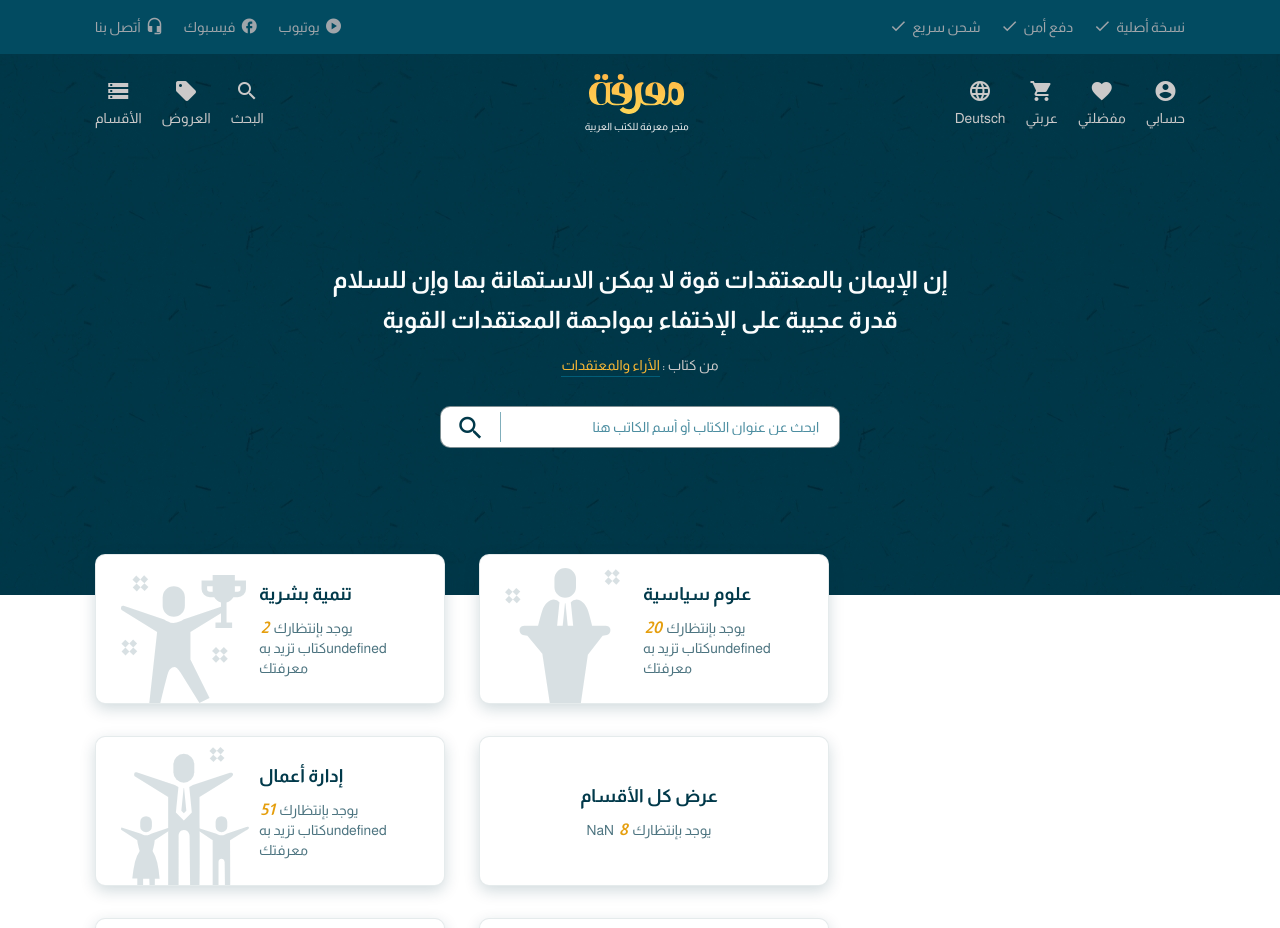
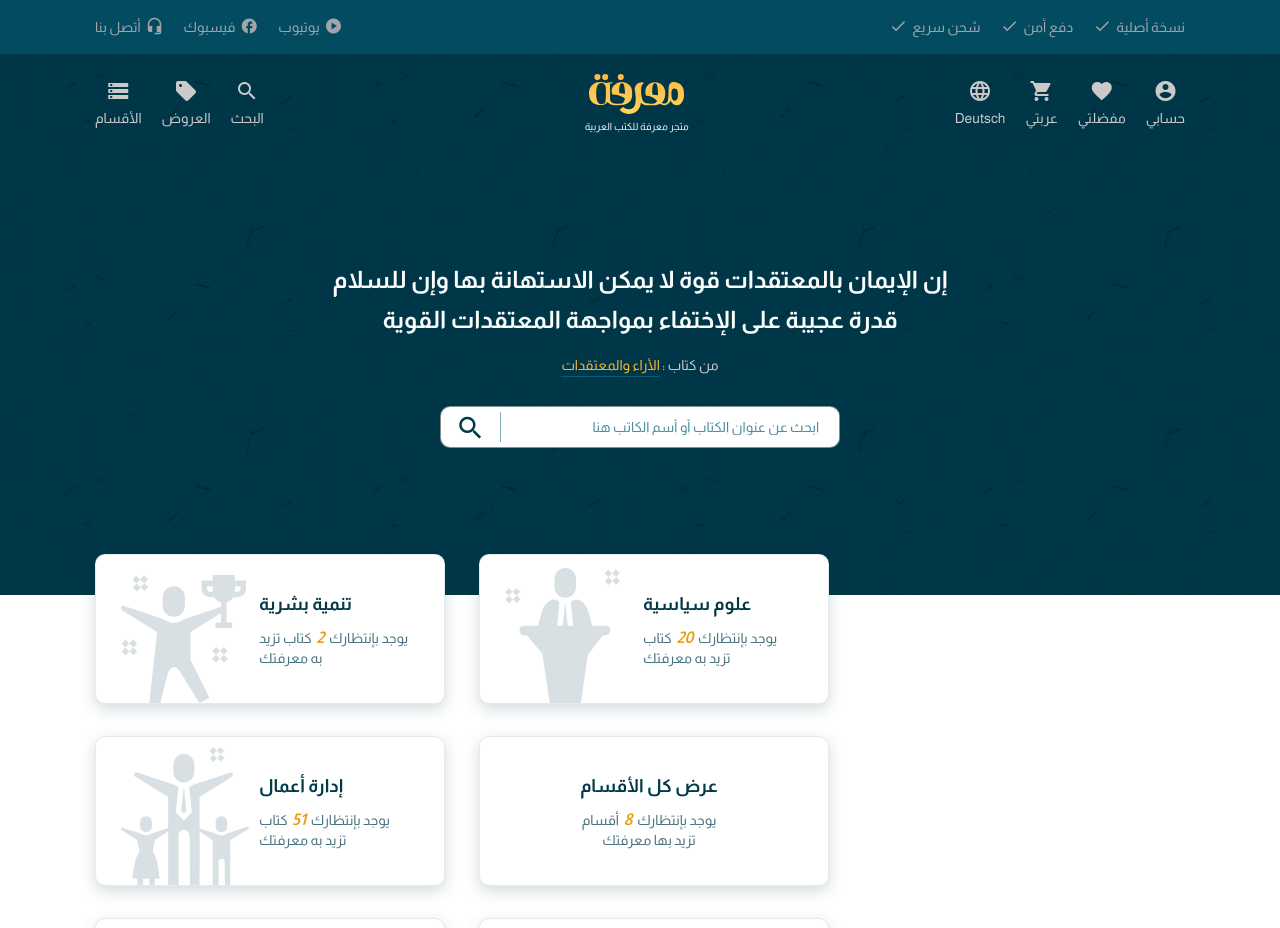
Before and after one commit to Moha-Agha/PR-marifa-F, a React (Create React App) app: page / in a window 1280 px wide. Shown: the top 928 px of the page. Built offline with nearby package versions, Linux system fonts and the light colour scheme; the HTML template or start-up script is replaced by a standard one.

Commit message:
add language items

```diff
--- a/src/localization/ar/Language.js
+++ b/src/localization/ar/Language.js
@@ -21,5 +21,8 @@ export const SEARCH_LOCA = {
                         }
 export const SECTION_CARD_LOCA = {
                         "thereIs":"يوجد بإنتظارك",
-                        "ToIncreaseYourKnowledge":"كتاب تزيد به معرفتك",
+                        "book":"كتاب",
+                        "sections":"أقسام",
+                        "ToIncreaseYourKnowledge":" تزيد به معرفتك",
+                        "ToIncreaseYourKnowledges":" تزيد بها معرفتك",
                         }
```
